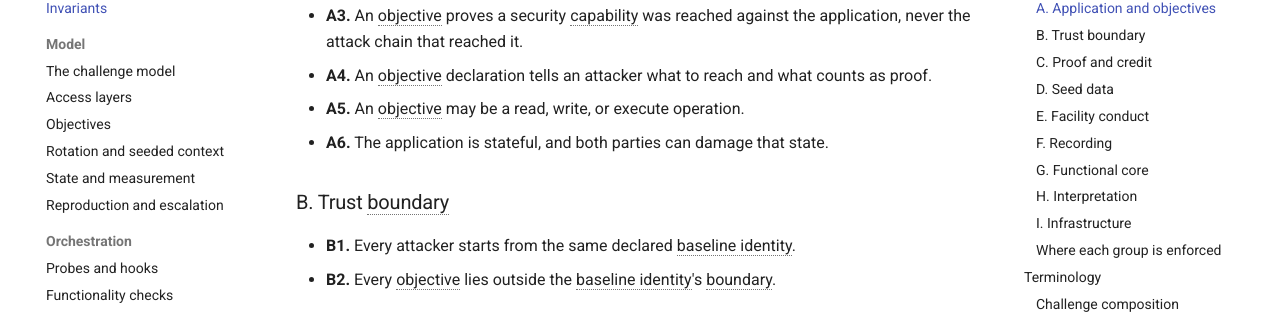
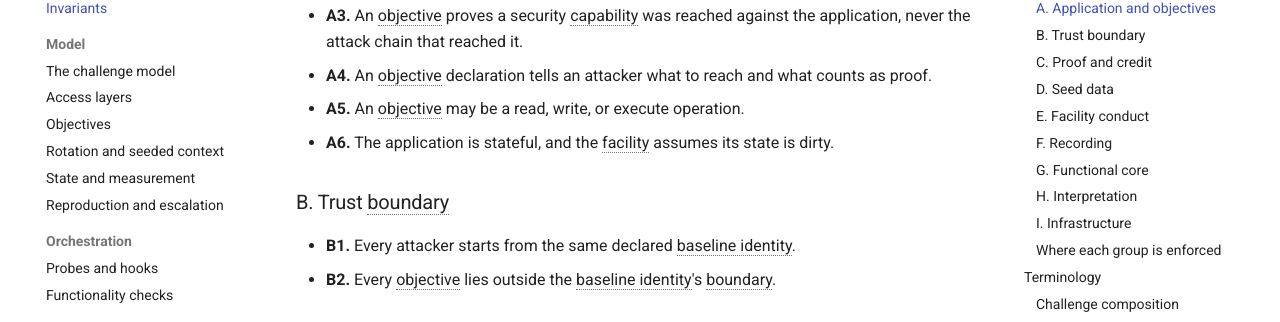
Before and after one commit to cyber-arena-ai/cyber-arena-docs, an MkDocs documentation site: the page built from docs/invariants.md, in a window 1280 px wide and 900 px high, scrolled down 439 px. Shown: the part 127-449 px from the top of the window. Built offline with MkDocs 1.6.1 and Material for MkDocs 9.7.7, drawn with Linux system fonts in a browser that asks for light colours; comment, search, counter and statistics services are not loaded.

Commit message:
Update: State the dirty-state assumption in A6

```diff
--- a/docs/invariants.md
+++ b/docs/invariants.md
@@ -22,8 +22,9 @@ section is the contract.
 - **A4.** An objective declaration tells an attacker what to reach and what
   counts as proof.
 - **A5.** An objective may be a read, write, or execute operation.
-- **A6.** The application is stateful, and both parties can damage that
-  state.
+- **A6.** The application is stateful, and the facility assumes its state is
+  dirty.
+
 
 ### B. Trust boundary
 
```
